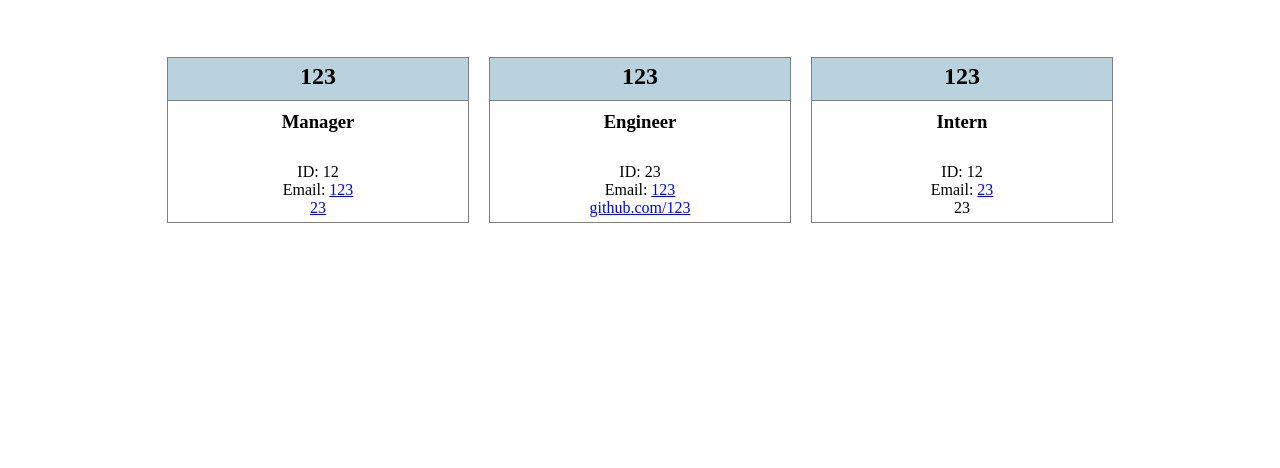
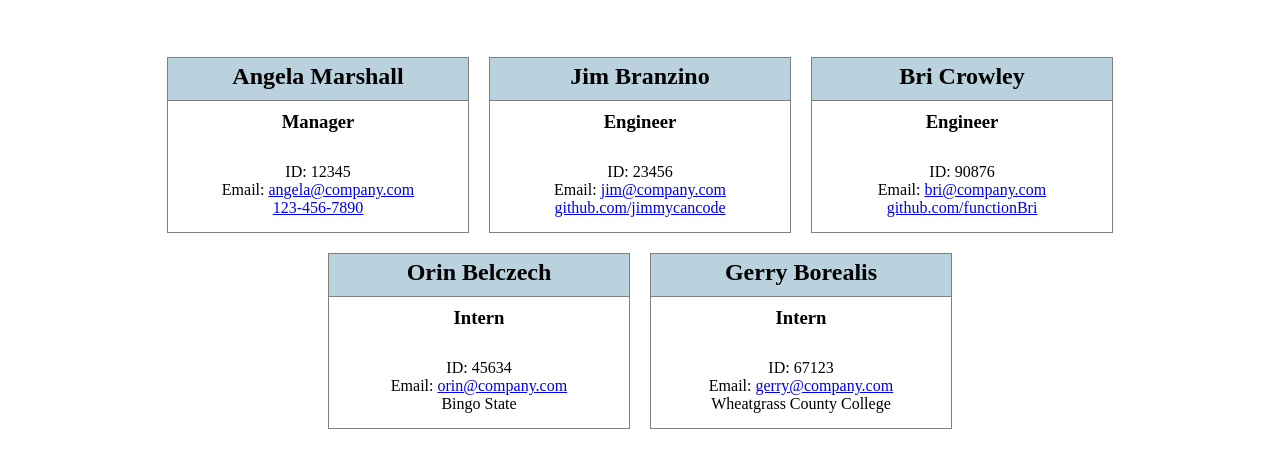
Before and after one commit to tomekregulski/rosterUp, a website: page output/roster.html in a window 1280 px wide. Shown: the part 100-568 px from the top of the page. Drawn offline with Linux system fonts and the light colour scheme.

Commit message:
Update Readme

```diff
--- a/output/roster.html
+++ b/output/roster.html
@@ -14,20 +14,20 @@
             <main>
         <section class="card">
             <div class="name">
-                <h2>123</h2>
+                <h2>Angela Marshall</h2>
                 <span><h3>Manager<h3></span>
             </div>
             <div class="employee-info">
                 <div class="id">
                     <span>ID: </span>
-                    <span>12</span>
+                    <span>12345</span>
                 </div>
                 <div class="email">
                     <span>Email: </span>
-                    <span><a href="mailto:123">123</a></span>
+                    <span><a href="mailto:angela@company.com">angela@company.com</a></span>
                 </div>
                 <div class="extra">
-                    <span><a href="tel:+23">23</a></span>
+                    <span><a href="tel:+123-456-7890">123-456-7890</a></span>
 
                 </div>
             </div>
@@ -35,20 +35,20 @@
 
         <section class="card">
             <div class="name">
-                <h2>123</h2>
+                <h2>Jim Branzino</h2>
                 <span><h3>Engineer<h3></span>
             </div>
             <div class="employee-info">
                 <div class="id">
                     <span>ID: </span>
-                    <span>23</span>
+                    <span>23456</span>
                 </div>
                 <div class="email">
                     <span>Email: </span>
-                    <span><a href="mailto:123">123</a></span>
+                    <span><a href="mailto:jim@company.com">jim@company.com</a></span>
                 </div>
                 <div class="extra">
-                    <span><a href="https://github.com/123">github.com/123</a></span>
+                    <span><a href="https://github.com/jimmycancode">github.com/jimmycancode</a></span>
 
                 </div>
             </div>
@@ -56,20 +56,61 @@
 
         <section class="card">
             <div class="name">
-                <h2>123</h2>
+                <h2>Bri Crowley</h2>
+                <span><h3>Engineer<h3></span>
+            </div>
+            <div class="employee-info">
+                <div class="id">
+                    <span>ID: </span>
+                    <span>90876</span>
+                </div>
+                <div class="email">
+                    <span>Email: </span>
+                    <span><a href="mailto:bri@company.com">bri@company.com</a></span>
+                </div>
+                <div class="extra">
+                    <span><a href="https://github.com/functionBri">github.com/functionBri</a></span>
+
+                </div>
+            </div>
+        </section>
+
+        <section class="card">
+            <div class="name">
+                <h2>Orin Belczech</h2>
                 <span><h3>Intern<h3></span>
             </div>
             <div class="employee-info">
                 <div class="id">
                     <span>ID: </span>
-                    <span>12</span>
+                    <span>45634</span>
                 </div>
                 <div class="email">
                     <span>Email: </span>
-                    <span><a href="mailto:23">23</a></span>
+                    <span><a href="mailto:orin@company.com">orin@company.com</a></span>
                 </div>
                 <div class="extra">
-                    <span>23</span>
+                    <span>Bingo State</span>
+                </div>
+            </div>
+        </section>
+
+        <section class="card">
+            <div class="name">
+                <h2>Gerry Borealis</h2>
+                <span><h3>Intern<h3></span>
+            </div>
+            <div class="employee-info">
+                <div class="id">
+                    <span>ID: </span>
+                    <span>67123</span>
+                </div>
+                <div class="email">
+                    <span>Email: </span>
+                    <span><a href="mailto:gerry@company.com">gerry@company.com</a></span>
+                </div>
+                <div class="extra">
+                    <span>Wheatgrass County College</span>
                 </div>
             </div>
         </section>
--- a/output/style.css
+++ b/output/style.css
@@ -15,6 +15,7 @@ h1 {
 
 main {
   margin-top: 10px;
+  margin-bottom: 50px;
   display: flex;
   flex-direction: column;
   justify-content: center;
@@ -43,7 +44,7 @@ h3 {
 }
 
 .employee-info {
-  padding: 0 10px;
+  padding: 0 20px 10px;
 }
 
 @media screen and (min-width: 300px) {
```
Also changed, not shown: README.md, assets/demo.png (added), 1 other file.
